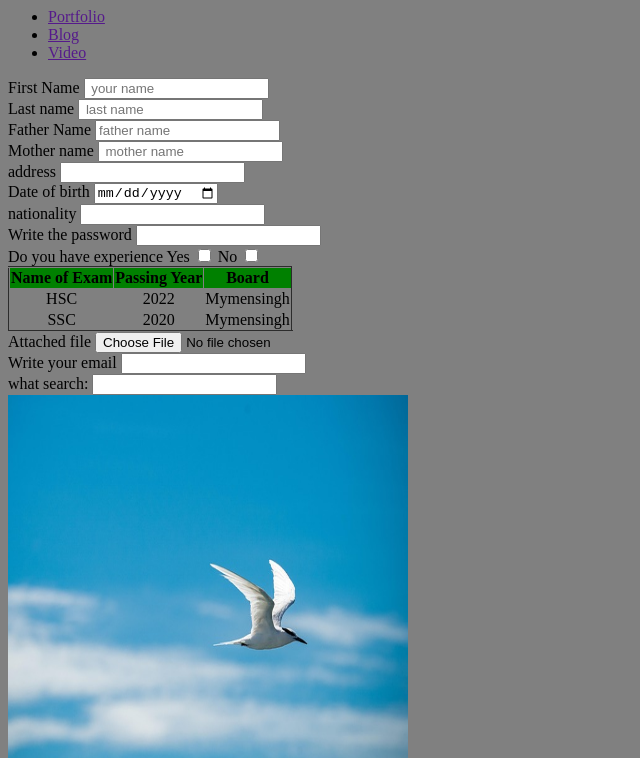
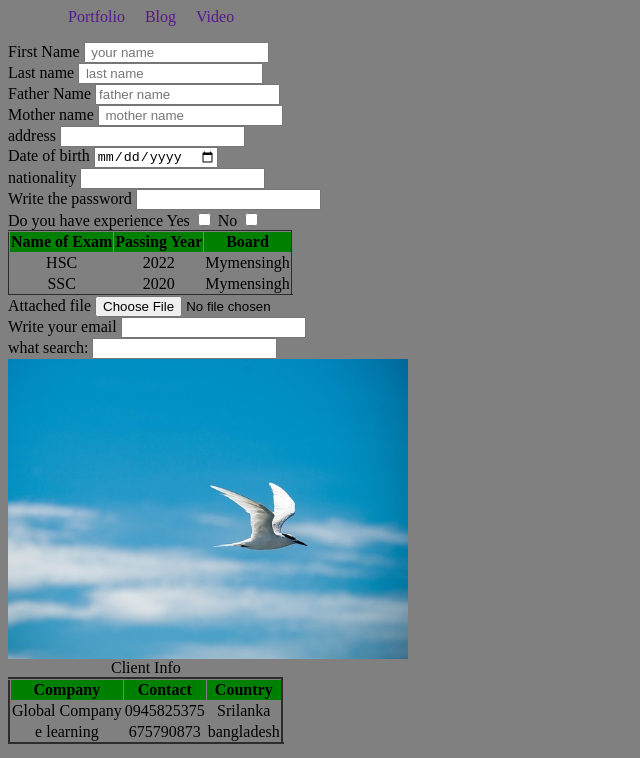
Before and after one commit to Rowjana-jannat/git-file, a plain HTML site: page index3.html in a window 1280 px wide. Shown: the top 758 px of the page, without its empty margins (0-640 px from the left). Drawn offline with Linux system fonts and the light colour scheme.

Commit message:
first commit

```diff
--- a/css/styles3.css
+++ b/css/styles3.css
@@ -1,6 +1,6 @@
 img{
     border: solid 50 grey;
-    height: 400;
+    height: 300;
 width: 400;
 border-radius:50;
 }
@@ -15,6 +15,13 @@ th{
     font-size: 400px bold;
 
 }
-nav ul li{
-    text-decoration: none;
+nav ul{
+    display: flex;
 }
+nav ul li a{
+text-decoration: none;
+ }
+ nav ul li{
+    list-style: none;
+    margin-left: 20px;
+ }
--- a/index3.html
+++ b/index3.html
@@ -81,7 +81,7 @@
         Bangladesh is a small <span style=" color: red;">  country</span>
      </p>
      <video src="vedio/42107-431492312_large.mp4" controls
-      height="300" width="400"></video>
-      <audio src="audio/42107-431492312_large" controls></audio>
+      height="300" width="400"></video><br>
+      <audio src="audio/so-fresh-315255 (1).mp3"controls ></audio>
     </body>
 </html>
```
Also changed, not shown: 1 other file.
